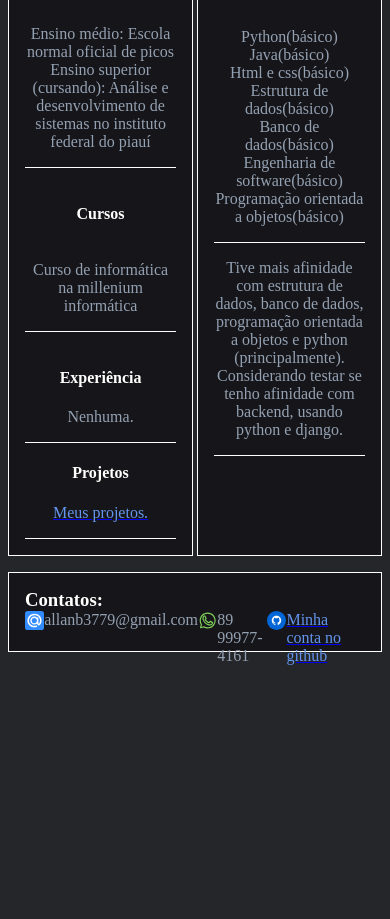
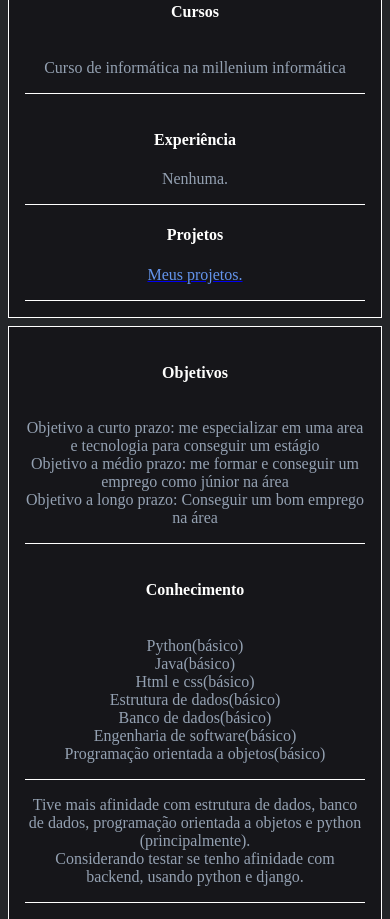
Before and after one commit to Allan-Barbosa/Allan-Barbosa.github.io, a plain HTML site: page index.html in a window 390 px wide. Shown: the part 569-1488 px from the top of the page. Before the commit the page ends 1234 px from the top, so only its background shows below. Drawn offline with Linux system fonts and the light colour scheme.

Commit message:
Fazendo o portfólio ficar responsivo

```diff
--- a/css/estilo.css
+++ b/css/estilo.css
@@ -28,12 +28,18 @@ ul{
 }
 header{
     border: 1px solid white;
-    padding: 1rem;
     position: fixed;
     height: 5rem;
-    width: 98.93%;
+    right:0;
     top: 0;
+    width: calc(100% - 16px);
+    margin-right: 8px;
+    margin-left: 8px;
     background-color: #16161a;
+    padding: 1rem;
+}
+.flex{
+    display:flex
 }
 header a, h4, h3{
     color: #fffffe;
@@ -73,6 +79,8 @@ footer{
 img{
     width: 1.2rem;
     height: 1.2rem;
+    max-width: 100%;
+    max-height: 100%;
 }
 .contatos{
     margin: 0;
@@ -84,3 +92,31 @@ img{
     padding-bottom: 1rem;
     border-bottom: 1px solid white;
 }
+@media(max-width:700px){
+    .principal{
+        flex-direction:column;
+    }
+    main,aside{
+        width: 100%;
+    }
+    footer{
+        height: 8rem;
+    }
+    .contatos{
+        margin-top: 0.5rem;
+        display: flex;
+        justify-content: space-between;
+    }
+    .contato{
+        flex-direction: column;
+        justify-content: center;
+        align-items: center;
+        margin-left: 0.5rem;
+    }
+    footer p{
+        text-align: center;
+    }
+    aside{
+        margin-top: 0.5rem;
+    }
+}
--- a/index.html
+++ b/index.html
@@ -9,7 +9,7 @@
     <meta name="description" content="Portfólio de Allan Barbosa.">
 </head>
 <body>
-    <header class="largura">
+    <header>
         <nav>
             <ul>
                 <li><a href="#inicio">sobre</a></li>
@@ -18,8 +18,8 @@
             </ul>
         </nav>
     </header>
-    <div class="principal">
-    <main id="inicio">
+    <div class="principal" id="inicio">
+    <main>
         <h3 class="center borda">Portfólio de Allan Barbosa</h3>
         <h4 class="center">Sobre</h4>
         <ul>
@@ -33,18 +33,18 @@
             <li class="center">Ensino médio: Escola normal oficial de picos </li>
             <li class="center borda">Ensino superior (cursando): Análise e desenvolvimento de sistemas no instituto federal do piauí</li>
         </ul>
-        <h4 class="center">Cursos</h4>
+        <h4 class="center" >Cursos</h4>
         <ul>
             <li class="center borda">Curso de informática na millenium informática</li>
         </ul>
-        <h4 class="center">Experiência</h4>
+        <h4 class="center" id="meio">Experiência</h4>
         <p class="center borda">Nenhuma.</p>
         <h4 class="center" id="projetos">Projetos</h4>
         <a href="https://github.com/Allan-Barbosa?tab=repositories" class="center borda"><p class="link">Meus projetos.</p></a>
     </main>
     <aside>
         <h4 class="center">Objetivos</h4>
-        <ul id="meio">
+        <ul>
             <li class="center">Objetivo a curto prazo: me especializar em uma area e tecnologia para conseguir um estágio</li>
             <li class="center">Objetivo a médio prazo: me formar e conseguir um emprego como júnior na área</li>
             <li class="center borda">Objetivo a longo prazo: Conseguir um bom emprego na área</li>
```
